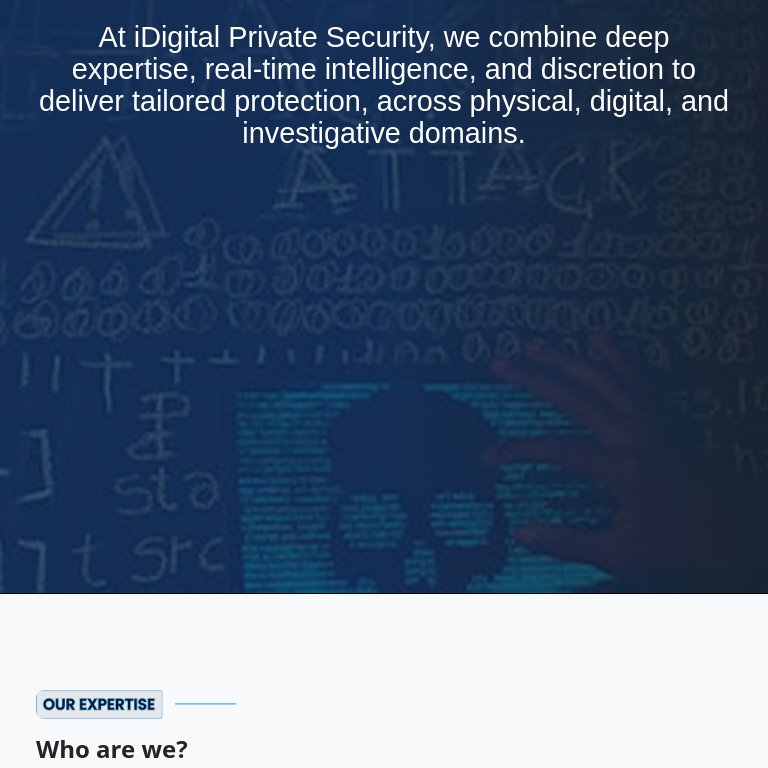
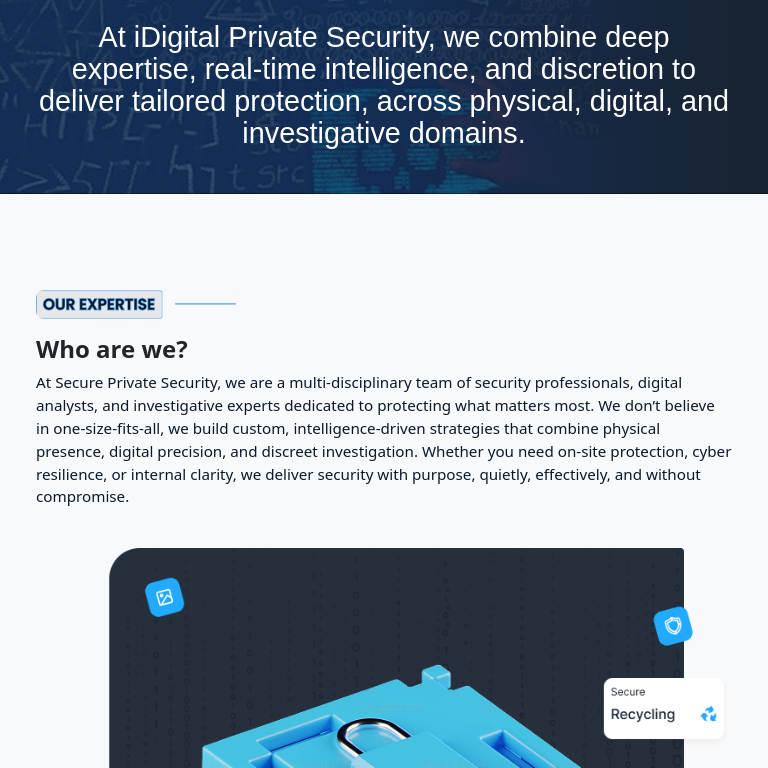
Before and after one commit to khloudfarouk/SecureWebsite-main, a plain HTML site: page AboutUs.html in a window 768 px wide. Shown: the part 206-974 px from the top of the page. Drawn offline with nearby package versions, Linux system fonts and the light colour scheme.

Commit message:
last changes

```diff
--- a/css/About.css
+++ b/css/About.css
@@ -5,7 +5,7 @@ html, body {
 
 .hero-section {
   position: relative;
-  min-height: 100vh;
+  min-height: 80vh;
   height: auto!important;
   overflow: hidden;
   transition: min-height 0.4s ease;
@@ -346,6 +346,20 @@ ul {
 
   .nav-item.dropdown:hover .dropdown-arrow {
     transform: rotate(180deg);
+  }
+}
+
+
+
+/* تابلت Portrait & Landscape */
+@media (min-width: 768px) and (max-width: 1024px) {
+  .hero-section {
+    min-height: 50vh;
+    height: auto !important;
+  }
+
+  .hero-content {
+    padding-top: 150px;
   }
 }
 
--- a/css/CyperSecurityService.css
+++ b/css/CyperSecurityService.css
@@ -355,7 +355,17 @@ ul {
   }
 }
 
+/* تابلت Portrait & Landscape */
+@media (min-width: 768px) and (max-width: 1024px) {
+  .hero-section {
+    min-height: 50vh;
+    height: auto !important;
+  }
 
+  .hero-content {
+    padding-top: 150px;
+  }
+}
 
 
 .section-title {
--- a/css/Private Secutiy.css
+++ b/css/Private Secutiy.css
@@ -334,7 +334,17 @@ ul {
 
 
 
+/* تابلت Portrait & Landscape */
+@media (min-width: 768px) and (max-width: 1024px) {
+  .hero-section {
+    min-height: 50vh;
+    height: auto !important;
+  }
 
+  .hero-content {
+    padding-top: 150px;
+  }
+}
 
 
 .beyond-security-section p {
--- a/css/Secure RecyclingService.css
+++ b/css/Secure RecyclingService.css
@@ -368,7 +368,17 @@ ul {
 
 
 
+/* تابلت Portrait & Landscape */
+@media (min-width: 768px) and (max-width: 1024px) {
+  .hero-section {
+    min-height: 50vh;
+    height: auto !important;
+  }
 
+  .hero-content {
+    padding-top: 150px;
+  }
+}
 
 
 .sr-header {
--- a/css/styles.css
+++ b/css/styles.css
@@ -29,7 +29,7 @@ body {
 
 .hero-section {
   position: relative;
-  min-height: 100vh;
+  min-height: 90vh;
   height: auto!important;
   overflow: hidden;
   transition: min-height 0.4s ease;
@@ -356,6 +356,19 @@ ul {
   }
 }
 
+
+/* شاشات التابلت (عمودي وأفقي) */
+/* تابلت Portrait & Landscape */
+@media (min-width: 768px) and (max-width: 1024px) {
+  .hero-section {
+    min-height: 50vh;   /* قلليها للقيمة اللي تناسبك */
+    height: auto !important; /* يفضل تسيبيه auto */
+  }
+
+  .hero-content {
+    padding-top: 150px;  /* نزلي الـ padding لو محتاجة */
+  }
+}
 
 
 
```
